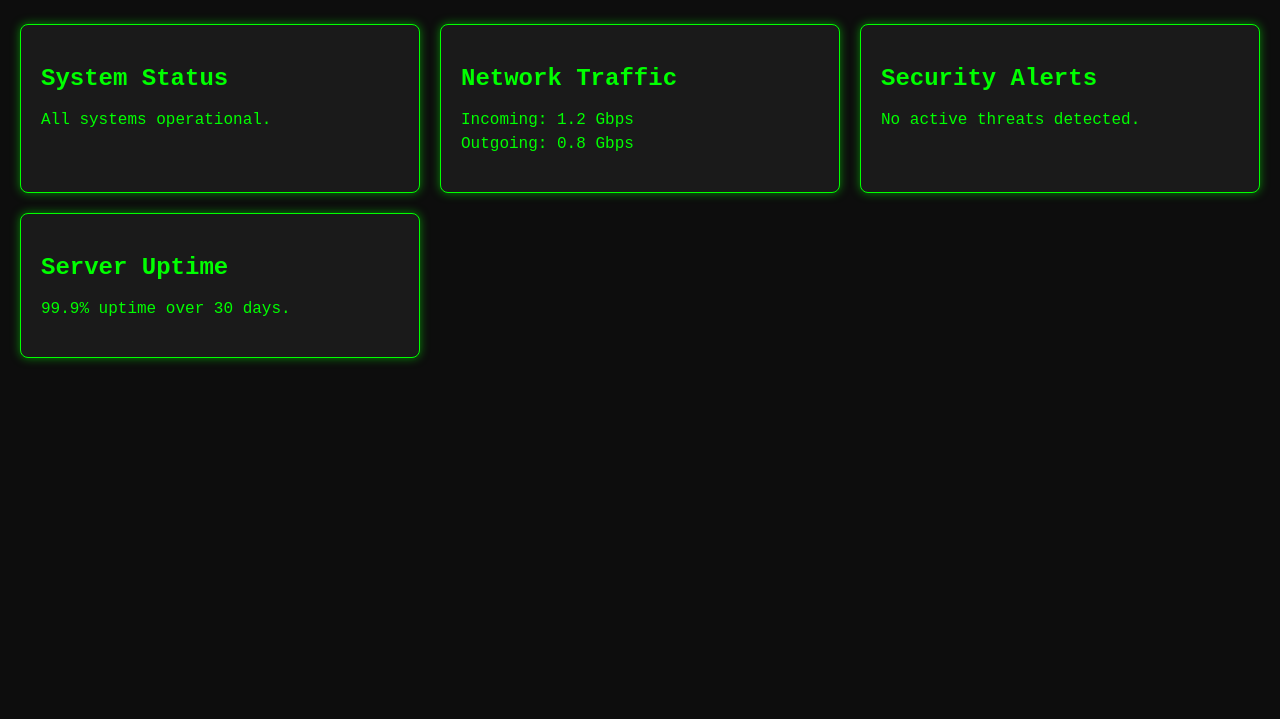
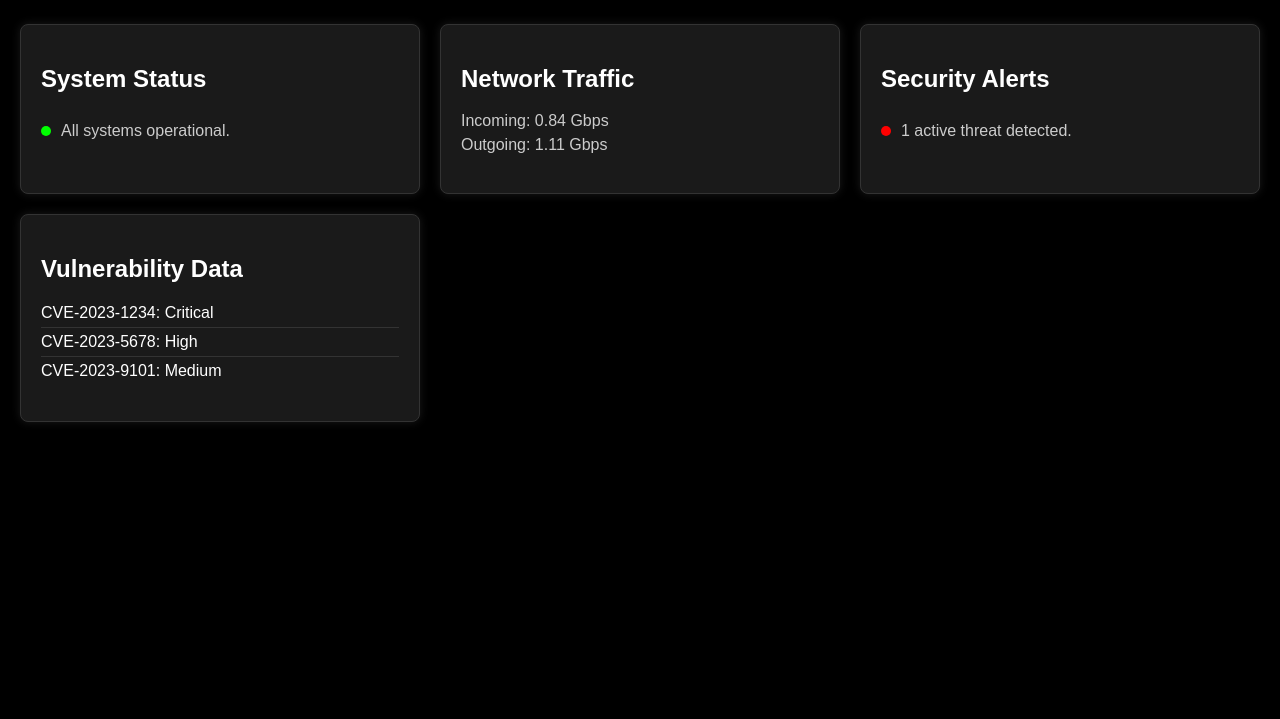
Before and after one commit to tlj11-i/cyber-dashboard, a plain HTML site: page index.html in a window 1280 px wide. Shown: the part 81-800 px from the top of the page. Drawn offline with Linux system fonts and the light colour scheme.

Commit message:
Update index.html

```diff
--- a/index.html
+++ b/index.html
@@ -6,9 +6,9 @@
   <title>Cyber Dashboard</title>
   <style>
     body {
-      background-color: #0d0d0d;
-      color: #00ff00;
-      font-family: 'Courier New', Courier, monospace;
+      background-color: #000000;
+      color: #ffffff;
+      font-family: 'Arial', sans-serif;
       margin: 0;
       padding: 0;
     }
@@ -20,45 +20,108 @@
     }
     .card {
       background-color: #1a1a1a;
-      border: 1px solid #00ff00;
+      border: 1px solid #333333;
       border-radius: 8px;
       padding: 20px;
-      box-shadow: 0 0 10px rgba(0, 255, 0, 0.5);
+      box-shadow: 0 0 10px rgba(255, 255, 255, 0.1);
+      transition: transform 0.3s ease, box-shadow 0.3s ease;
+    }
+    .card:hover {
+      transform: translateY(-5px);
+      box-shadow: 0 0 20px rgba(255, 255, 255, 0.2);
     }
     h1 {
       text-align: center;
       font-size: 2.5rem;
       margin: 20px 0;
+      color: #ffffff;
     }
     h2 {
       font-size: 1.5rem;
       margin-bottom: 10px;
+      color: #ffffff;
     }
     p {
       font-size: 1rem;
       line-height: 1.5;
+      color: #cccccc;
+    }
+    .status {
+      display: flex;
+      align-items: center;
+    }
+    .status-indicator {
+      width: 10px;
+      height: 10px;
+      border-radius: 50%;
+      margin-right: 10px;
+    }
+    .status-indicator.green {
+      background-color: #00ff00;
+    }
+    .status-indicator.red {
+      background-color: #ff0000;
+    }
+    .vulnerability-list {
+      list-style-type: none;
+      padding: 0;
+    }
+    .vulnerability-list li {
+      padding: 5px 0;
+      border-bottom: 1px solid #333333;
+    }
+    .vulnerability-list li:last-child {
+      border-bottom: none;
     }
   </style>
 </head>
 <body>
   <h1>Cyber Dashboard</h1>
   <div class="dashboard">
+    <!-- System Status Card -->
     <div class="card">
       <h2>System Status</h2>
-      <p>All systems operational.</p>
+      <div class="status">
+        <div class="status-indicator green"></div>
+        <p>All systems operational.</p>
+      </div>
     </div>
+
+    <!-- Network Traffic Card -->
     <div class="card">
       <h2>Network Traffic</h2>
       <p>Incoming: 1.2 Gbps<br>Outgoing: 0.8 Gbps</p>
     </div>
+
+    <!-- Security Alerts Card -->
     <div class="card">
       <h2>Security Alerts</h2>
-      <p>No active threats detected.</p>
+      <div class="status">
+        <div class="status-indicator red"></div>
+        <p>1 active threat detected.</p>
+      </div>
     </div>
+
+    <!-- Vulnerability Data Card -->
     <div class="card">
-      <h2>Server Uptime</h2>
-      <p>99.9% uptime over 30 days.</p>
+      <h2>Vulnerability Data</h2>
+      <ul class="vulnerability-list">
+        <li>CVE-2023-1234: Critical</li>
+        <li>CVE-2023-5678: High</li>
+        <li>CVE-2023-9101: Medium</li>
+      </ul>
     </div>
   </div>
+
+  <script>
+    // Example: Dynamic data updates (placeholder for real-time data)
+    setInterval(() => {
+      const trafficIn = (Math.random() * 2).toFixed(2);
+      const trafficOut = (Math.random() * 1.5).toFixed(2);
+      document.querySelector('.card:nth-child(2) p').innerHTML = `
+        Incoming: ${trafficIn} Gbps<br>Outgoing: ${trafficOut} Gbps
+      `;
+    }, 3000); // Update every 3 seconds
+  </script>
 </body>
 </html>
```
